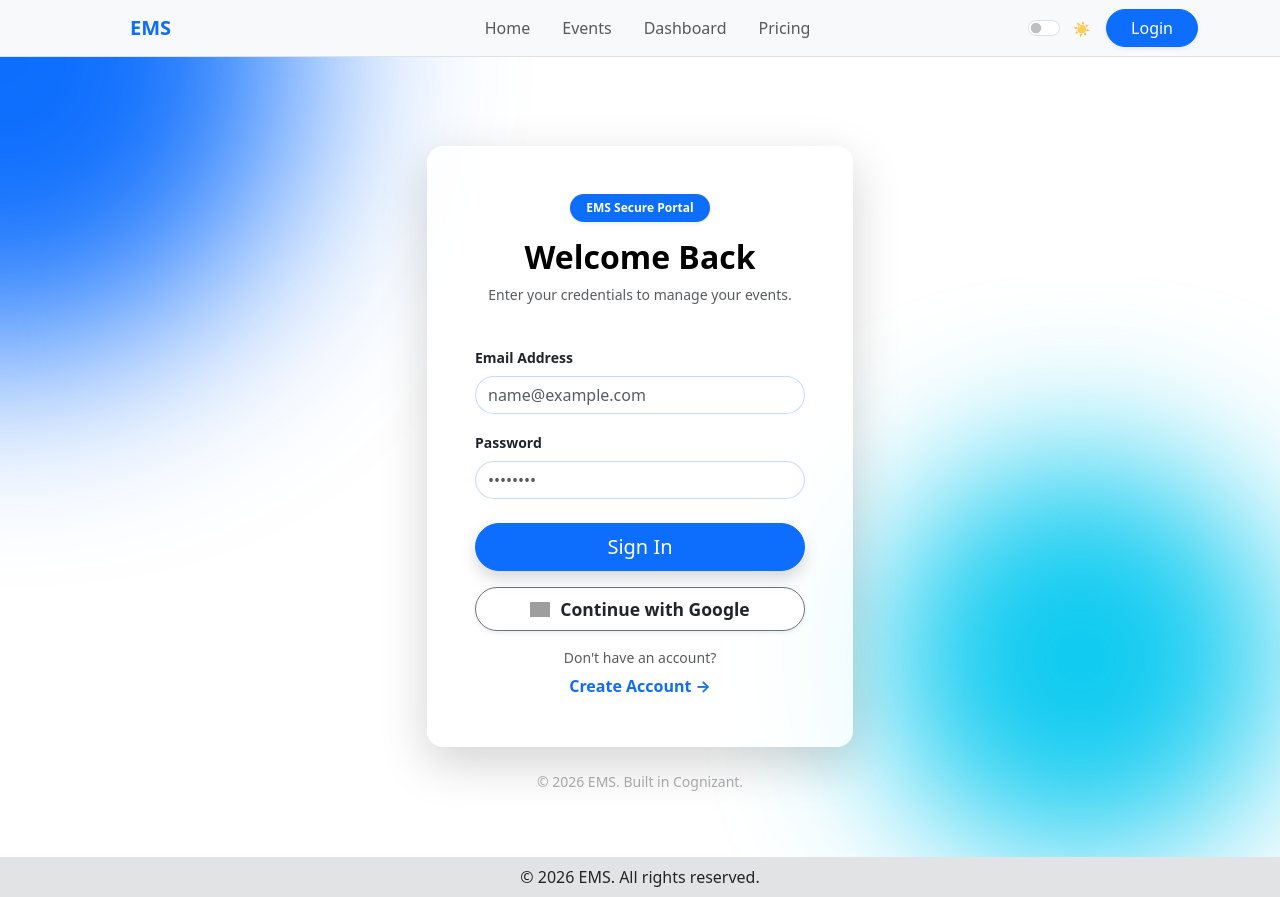
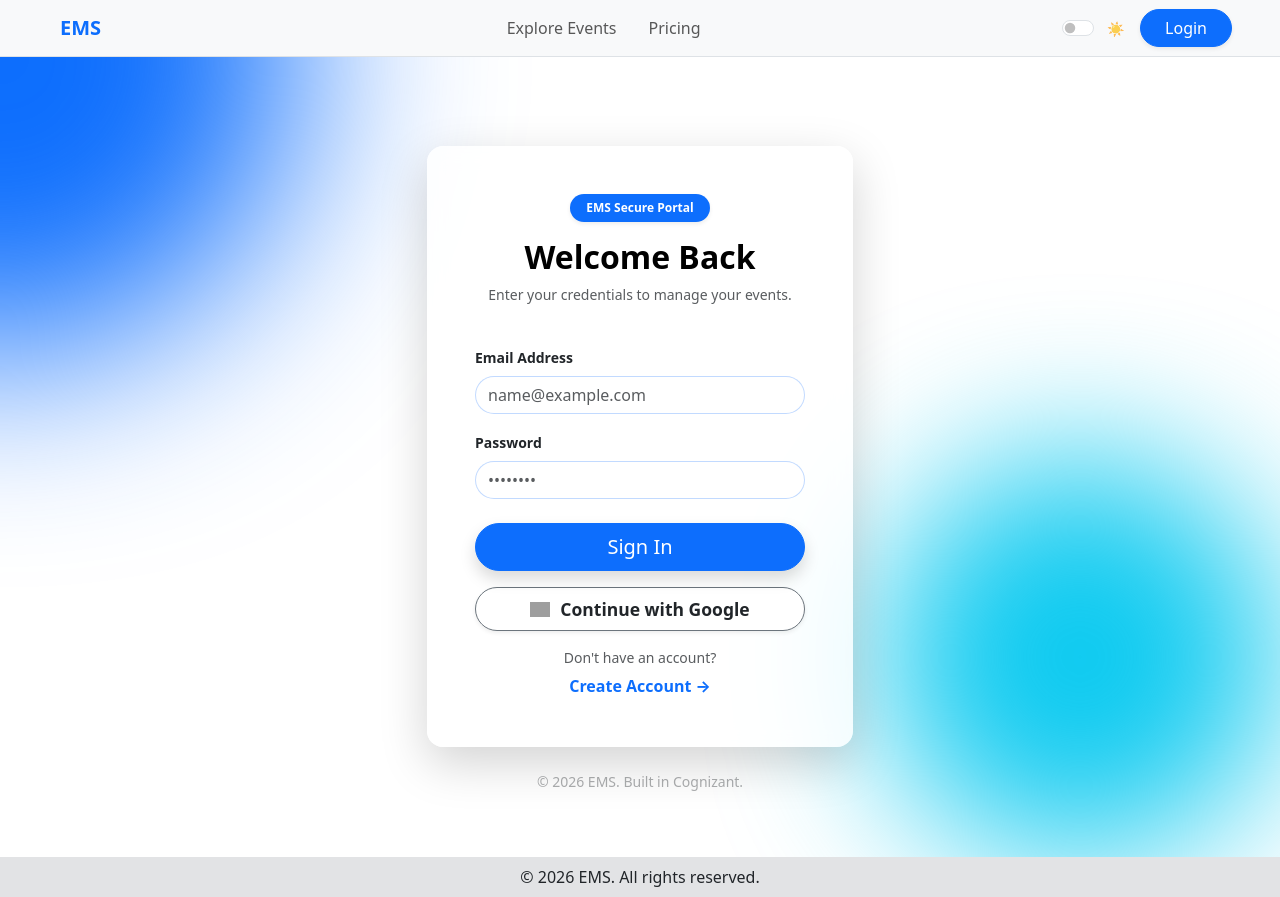
Before and after one commit to aakhyan-cogni/ems, a React (Vite) app in the folder web/: page /login in a window 1280 px wide. Built offline with nearby package versions, Linux system fonts and the light colour scheme; grey boxes are pictures that could not be loaded.

Commit message:
added auth status fn

```diff
--- /dev/null
+++ b/web/src/components/Avatar.tsx
@@ -0,0 +1,25 @@
+import Male_1 from "../assets/Profile_Avatars/Male_1.jpeg";
+import Male_2 from "../assets/Profile_Avatars/Male_2.jpeg";
+import Male_3 from "../assets/Profile_Avatars/Male_3.jpg";
+import Female_1 from "../assets/Profile_Avatars/Female_1.jpeg";
+import Female_2 from "../assets/Profile_Avatars/Female_2.jpeg";
+import Female_3 from "../assets/Profile_Avatars/Female_3.jpeg";
+import type { User } from "../store";
+
+export function Avatar({ user }: AvatarProps) {
+	const images = { Male_1, Male_2, Male_3, Female_1, Female_2, Female_3 };
+	const imgUrl = images[(user.avatar ?? "Male_1") as keyof typeof images];
+
+	return (
+		<img
+			src={imgUrl}
+			className="img-fluid rounded-circle"
+			style={{ aspectRatio: "1 / 1", objectFit: "cover" }}
+			alt="profile"
+		/>
+	);
+}
+
+interface AvatarProps {
+	user: User;
+}
--- a/web/src/components/Navbar.tsx
+++ b/web/src/components/Navbar.tsx
@@ -1,10 +1,13 @@
 import { Link, NavLink } from "react-router";
 import ThemeSwitch from "./ThemeSwitch";
+import { useLocalDB } from "../store";
+import { Avatar } from "./Avatar";
 
 export default function Navbar() {
+	const { user } = useLocalDB();
 	return (
-		<nav className="navbar navbar-expand-lg border-bottom sticky-top bg-body-tertiary">
-			<div className="container gap-md-5">
+		<nav className="navbar navbar-expand-lg border-bottom sticky-top bg-body-tertiary flex-nowrap">
+			<div className="container gap-md-2">
 				<Link className="navbar-brand fw-bold text-primary m-0 mx-md-5" to="/">
 					EMS
 				</Link>
@@ -23,35 +26,44 @@ export default function Navbar() {
 
 				<div className="collapse navbar-collapse" id="emsNav">
 					<ul className="navbar-nav mx-auto mb-2 mb-lg-0 gap-lg-3 text-center">
-						<li className="nav-item">
+						{/* <li className="nav-item">
 							<NavLink className="nav-link" to="/">
 								Home
 							</NavLink>
-						</li>
+						</li> */}
 						<li className="nav-item">
 							<NavLink className="nav-link" to="/events">
-								Events
+								Explore Events
 							</NavLink>
 						</li>
+						{user && (
 							<li className="nav-item">
 								<NavLink className="nav-link" to="/dashboard">
 									Dashboard
 								</NavLink>
 							</li>
+						)}
+						{user === null && (
 							<li className="nav-item">
 								<NavLink className="nav-link" to="/pricing">
 									Pricing
 								</NavLink>
 							</li>
+						)}
 					</ul>
-
-					<div className="d-flex flex-column flex-lg-row align-items-center gap-3 mt-3 mt-lg-0">
+				</div>
+			</div>
+			<div className="d-flex align-items-center gap-3 me-5">
 				<ThemeSwitch />
+				{user ? (
+					<div style={{ width: "2rem" }}>
+						<Avatar user={user} />
+					</div>
+				) : (
 					<Link to="/login" className="btn btn-primary rounded-pill px-4 w-100 w-lg-auto shadow-sm">
 						Login
 					</Link>
-					</div>
-				</div>
+				)}
 			</div>
 		</nav>
 	);
--- a/web/src/components/TabBar.tsx
+++ b/web/src/components/TabBar.tsx
@@ -6,10 +6,13 @@ import OrganizationalInfo from "./Dashboard/Personal_Info_Dashboard/Organization
 import SavedPaymentMethods from "./Dashboard/Payment_Info_Dashboard/SavedPaymentMethods";
 import TransactionHistory from "./Dashboard/Payment_Info_Dashboard/TransactionHistory";
 import SubscriptionPlans from "./Dashboard/Payment_Info_Dashboard/SubscriptionPlans";
-
+import { useLocalDB } from "../store";
+import { useNavigate } from "react-router";
 
 export default function ProfileLayout() {
 	const [active, setActive] = useState("dashboard");
+	const { setUser } = useLocalDB();
+	const navigate = useNavigate();
 	const [hover, setHover] = useState("");
 	const [isLogoutHovered, setIsLogoutHovered] = useState(false);
 
@@ -158,7 +161,10 @@ export default function ProfileLayout() {
 								className={`btn w-100 text-warning ${isLogoutHovered ? "btn-warning text-black" : ""}`}
 								onMouseOver={() => setIsLogoutHovered(true)}
 								onMouseLeave={() => setIsLogoutHovered(false)}
-								onClick={() => {}}
+								onClick={() => {
+									setUser(null);
+									navigate("/login");
+								}}
 							>
 								Logout
 							</button>
@@ -183,12 +189,10 @@ export default function ProfileLayout() {
 
 // export function PersonalContent() {
 
-
 // 	// let i=0;
 // 	const contents=[<BasicProfileInfo/>,<Address/>,<OrganizationalInfo/>];
 // 	const [i,setI]=useState(0);
 // 	const [content,setContent]=useState(contents[i]);
-
 
 // 	function handleSave()
 // 	{
@@ -225,7 +229,7 @@ export default function ProfileLayout() {
 // }
 
 export function PersonalContent() {
-  const contents = [<BasicProfileInfo/>, <Address/>, <OrganizationalInfo/>];
+	const contents = [<BasicProfileInfo />, <Address />, <OrganizationalInfo />];
 
 	const [step, setStep] = useState(0);
 
@@ -275,7 +279,7 @@ function DashboardContent() {
 }
 
 function PaymentContent() {
-	const contents = [<SavedPaymentMethods/>, <TransactionHistory/>, <SubscriptionPlans/>];
+	const contents = [<SavedPaymentMethods />, <TransactionHistory />, <SubscriptionPlans />];
 
 	const [step, setStep] = useState(0);
 
@@ -311,7 +315,7 @@ function PaymentContent() {
 					<button
 						onClick={handleSaveNext}
 						disabled={isLast}
-            className={` ${(isLast)?"bg-secondary":"bg-info"} float-end  w-25 text-dark border-none form-control rounded-2`}
+						className={` ${isLast ? "bg-secondary" : "bg-info"} float-end  w-25 text-dark border-none form-control rounded-2`}
 					>
 						{"Next"}
 					</button>
--- a/web/src/pages/Dashboard.tsx
+++ b/web/src/pages/Dashboard.tsx
@@ -1,12 +1,21 @@
-import React from 'react';
-import TabBar from '../components/TabBar';
+import { useNavigate } from "react-router";
+import TabBar from "../components/TabBar";
+import { useLocalDB } from "../store";
+import { useEffect } from "react";
 
 const Dashboard = () => {
-    return (
-        <div>
-            <TabBar/>
-        </div>
-    );
-}
+	const navigate = useNavigate();
+	const { user } = useLocalDB();
+
+	useEffect(() => {
+		if (user === null) navigate("/login");
+	}, []);
+
+	return (
+		<div>
+			<TabBar />
+		</div>
+	);
+};
 
 export default Dashboard;
--- a/web/src/pages/login.tsx
+++ b/web/src/pages/login.tsx
@@ -2,6 +2,7 @@ import { useState } from "react";
 import { motion, AnimatePresence } from "motion/react";
 import toast from "react-hot-toast";
 import { useLocalDB, type User } from "../store";
+import { useNavigate } from "react-router";
 
 const fadeInUp = {
 	hidden: { opacity: 0, y: 20 },
@@ -10,6 +11,7 @@ const fadeInUp = {
 
 export default function Login() {
 	const [login, setLogin] = useState<boolean>(true);
+	const navigate = useNavigate();
 	const { users, setUser, addUser } = useLocalDB();
 
 	const toggleMode = () => setLogin(!login);
@@ -25,6 +27,7 @@ export default function Login() {
 				if (user.password === data.password) {
 					setUser(user);
 					toast.success(`Welcome back ${user.name.split(" ")[0]}!`);
+					navigate("/dashboard");
 				} else toast.error(`Invalid Email or Password!`);
 			} else toast.error(`Invalid Email or Password!`);
 		} else {
@@ -35,6 +38,7 @@ export default function Login() {
 				if (possibleUser.password === data.password) {
 					setUser(data);
 					toast.success(`Welcome back ${fname}!`);
+					navigate("/dashboard");
 					return;
 				}
 				toast.error(`A user already exists with this email!`);
@@ -43,6 +47,7 @@ export default function Login() {
 			setUser(data);
 			addUser(data);
 			toast.success(`Hey ${fname}, Welcome to EMS`);
+			navigate("/dashboard");
 		}
 	};
 
--- a/web/src/store.ts
+++ b/web/src/store.ts
@@ -4,7 +4,7 @@ import { persist } from "zustand/middleware";
 interface State {
 	user: User | null;
 	users: User[];
-	setUser: (data: User | ((obj: User) => User)) => void;
+	setUser: (data: User | ((obj: User) => User) | null) => void;
 	addUser: (data: User) => void;
 	deleteUser: (email: string) => void;
 }
```
Lines whose indentation alone changed are shown as unchanged.
